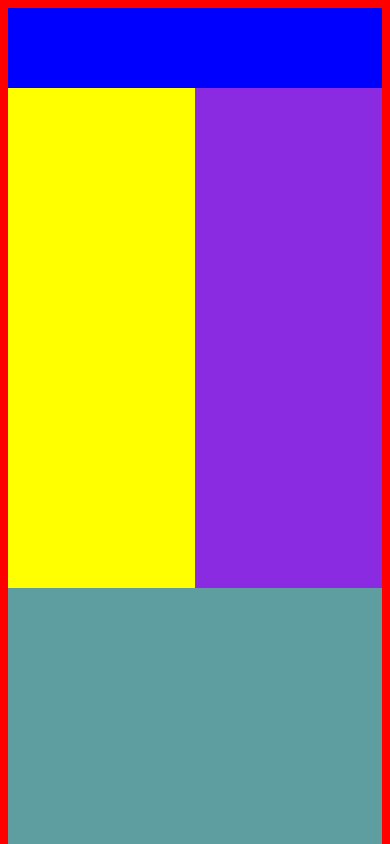
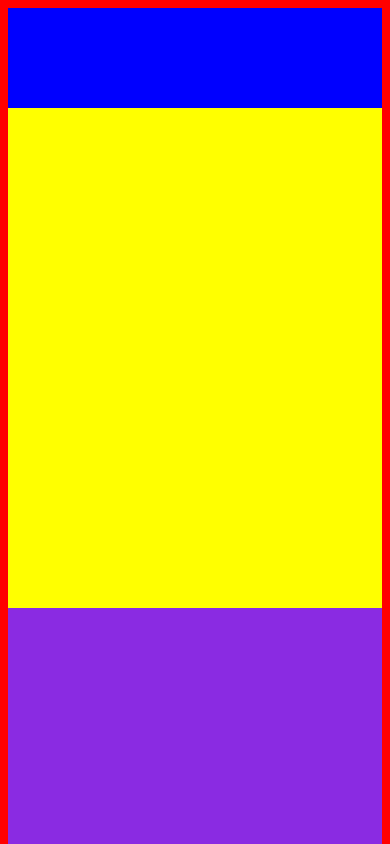
Before and after one commit to pesto-students/p7-rahulm-porushmarwaha, a plain HTML site: page Week-2/Exercise 2.1/index.html in a window 390 px wide. Shown: the top 844 px of the page. Drawn offline with Linux system fonts and the light colour scheme.

Commit message:
Grid structure ,basic layout and layout responsivness added

```diff
--- a/Week-2/Exercise 2.1/main.css
+++ b/Week-2/Exercise 2.1/main.css
@@ -1,31 +1,57 @@
 body{
     background-color: Red;
     display: grid;
-    grid-template-columns: repeat(12, 1fr);
-    grid-template-rows: 80px repeat(2, 500px) 100px;
+    grid-template-columns: repeat(2, 1fr);
+    grid-template-rows: 100px repeat(2, 500px) 100px;
 }
 
 header{
     background-color: blue;
-    grid-column: span 12;
+    grid-column: 1 / 3;
 }
 
 .left{
     background-color:yellow;
-    grid-column: span 6;
+    grid-column: 1 / 2;
 }
 
 .right{
     background-color:blueviolet;
-    grid-column: span 6;
+    grid-column: 2 / 3;
 }
 
 .form-section{
     background-color :cadetblue;
-    grid-column: span 12;
+    grid-column: 1 / 3;
 }
 
 footer{
     background-color: aqua;
-    grid-column: span 12;
+    grid-column: 1 / 3;
 }
+
+@media  screen and (max-width: 680px){
+    body{
+        grid-template-rows: 100px repeat(3, 500px) 100px;
+    }
+    header{
+        grid-column: 1 / 3;
+    }
+
+    .left{
+        grid-row: 2;
+        grid-column: 1 / 3;
+    }
+    .right{
+        grid-row: 3;
+        grid-column: 1 / 3;
+    }
+    .form-Section{
+        grid-row: 4;
+        grid-column: 1 / 3;
+    }
+    .footer{
+        grid-row: 6;
+        grid-column: 1 / 3;
+    }
+}
```
